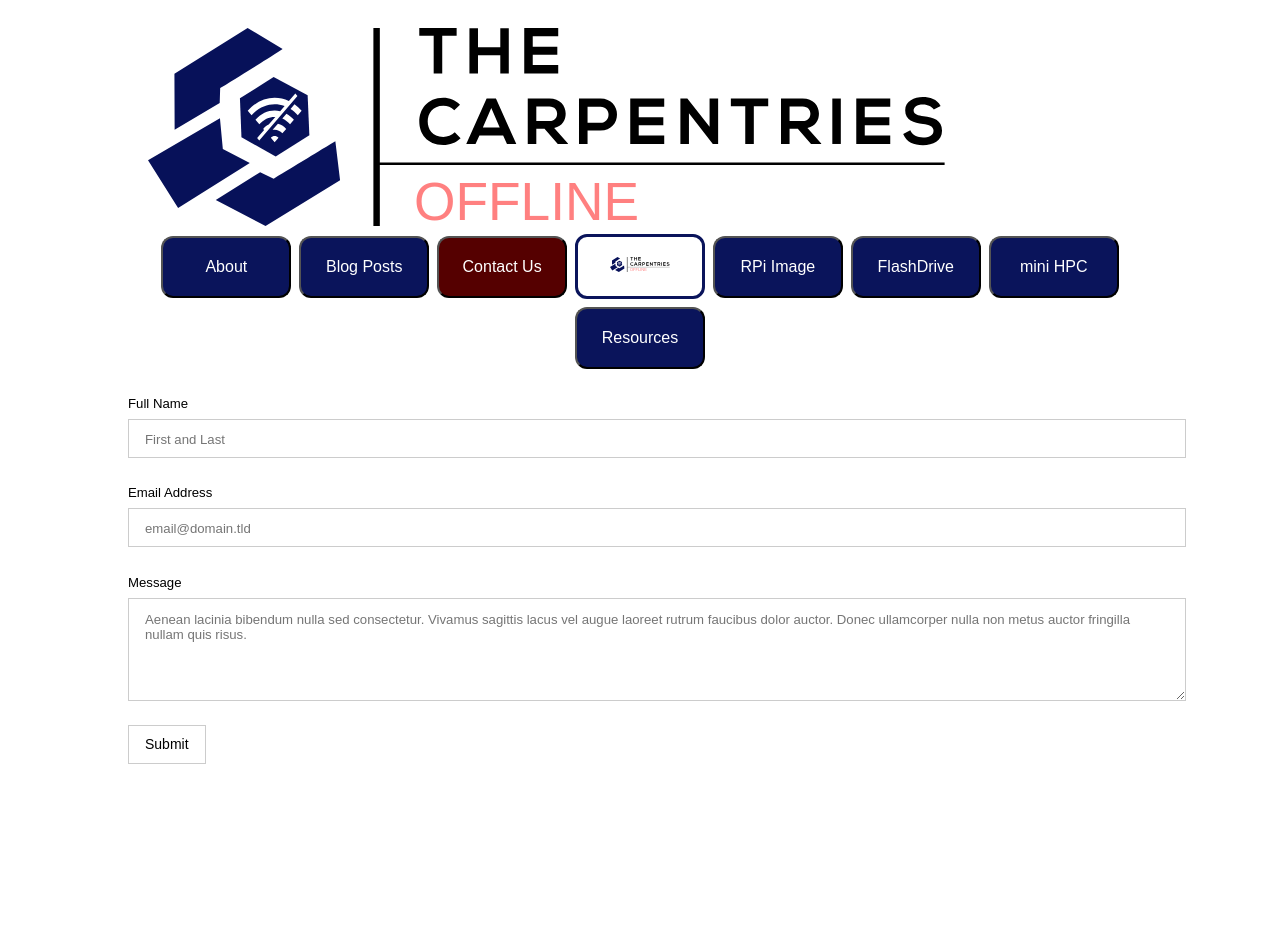
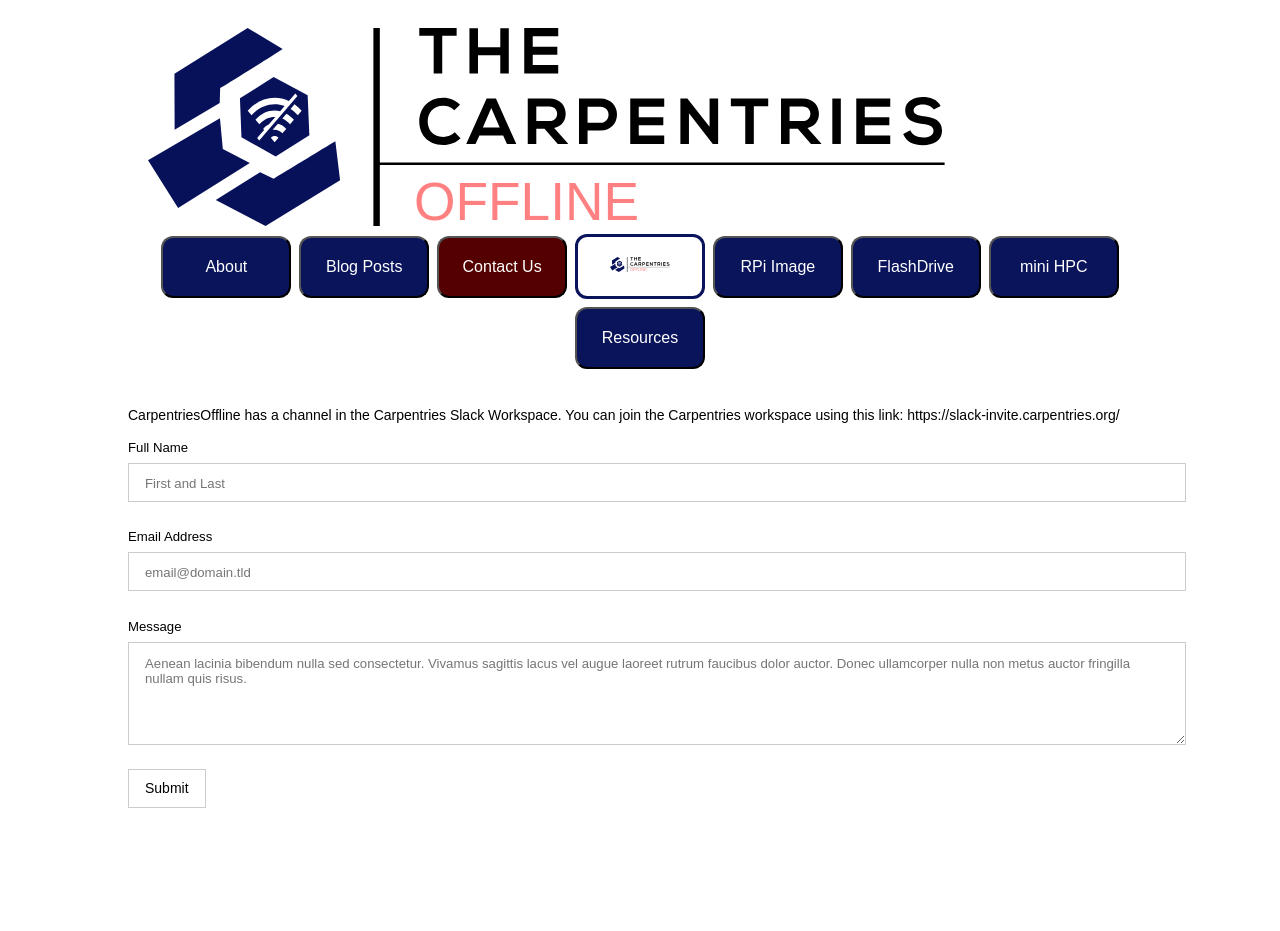
Before and after one commit to carpentriesoffline/CarpentriesOffline.github.io, a Jekyll site: the page built from contactus.md, in a window 1280 px wide. Built offline with Jekyll 4.4.1, drawn with Linux system fonts in a browser that asks for light colours.

Commit message:
Update contactus.md

```diff
--- a/contactus.md
+++ b/contactus.md
@@ -2,6 +2,8 @@
 layout: page
 title: Contact Us
 ---
+
+CarpentriesOffline has a channel in the Carpentries Slack Workspace. You can join the Carpentries workspace using this link: https://slack-invite.carpentries.org/
 
 <form id="fs-frm" name="simple-contact-form" accept-charset="utf-8" action="https://formspree.io/f/xnqypdwj" method="post">
   <fieldset id="fs-frm-inputs">
```
